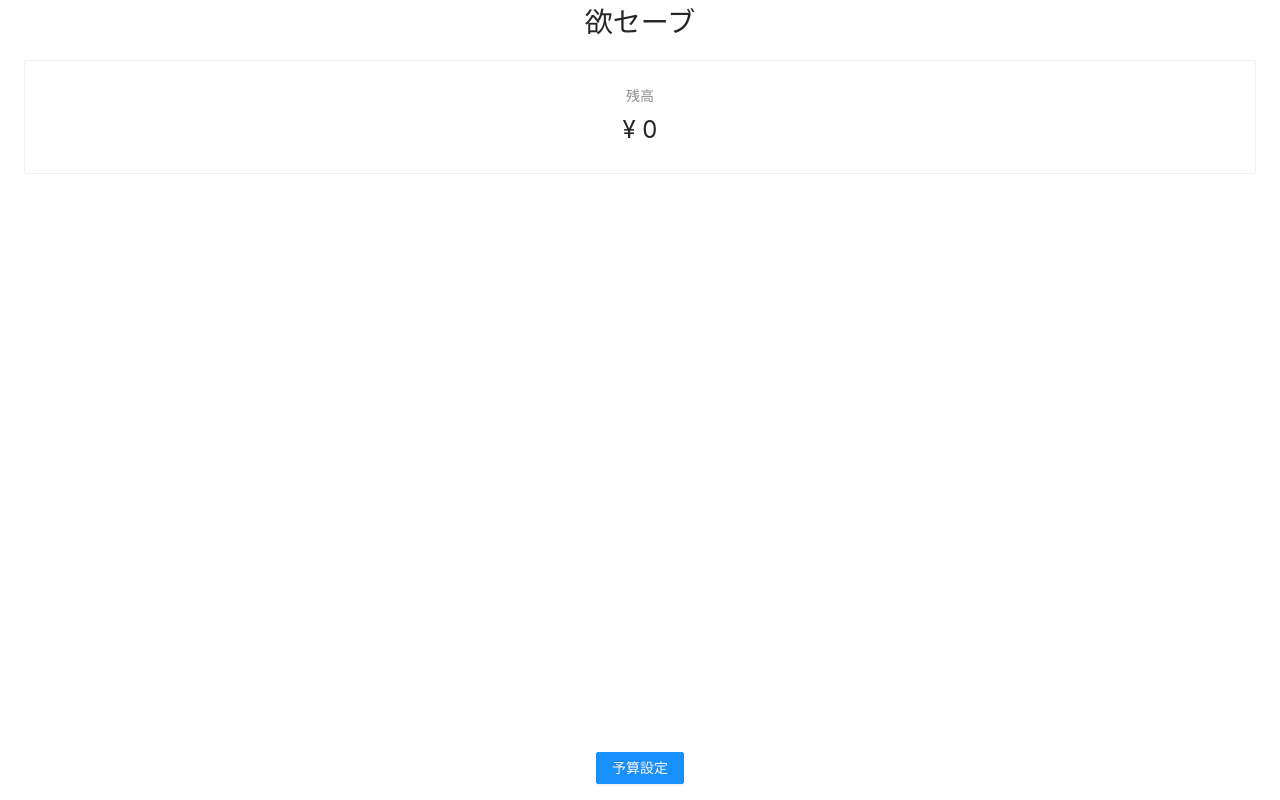
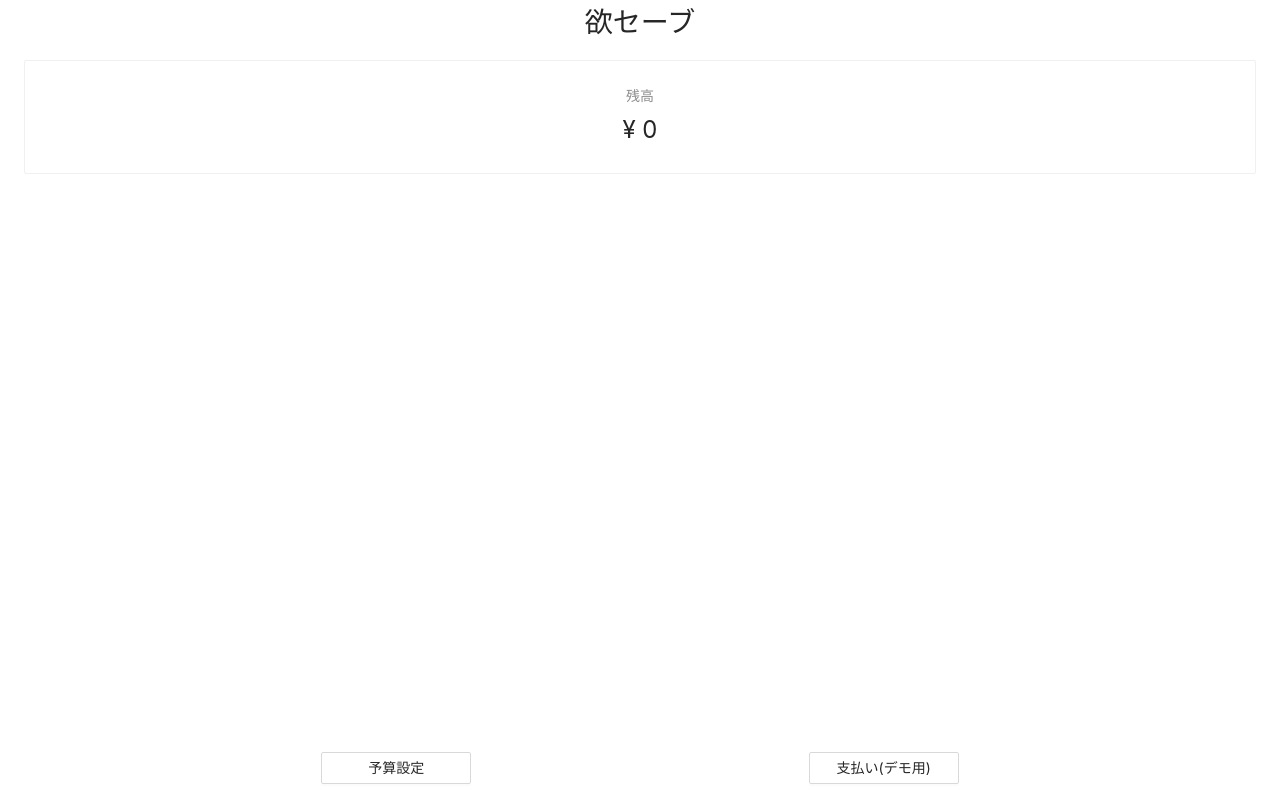
Before and after one commit to kuanyi-ng/yokusave, a React (Create React App) app: page / in a window 1280 px wide. Built offline with nearby package versions, Linux system fonts and the light colour scheme.

Commit message:
add PayForm Component for Demo purpose
- will reduce remainingAmount based on payAmount

```diff
--- a/src/components/AppContent/AppContent.css
+++ b/src/components/AppContent/AppContent.css
@@ -0,0 +1,12 @@
+.menu-bar {
+    position: fixed;
+    bottom: 0px;
+    left: 50%;
+    transform: translateX(-50%);
+    width: 100%;
+
+    display: flex;
+    flex-flow: row nowrap;
+    justify-content: space-evenly;
+    align-items: baseline;
+}
--- a/src/components/AppContent/AppContent.tsx
+++ b/src/components/AppContent/AppContent.tsx
@@ -3,6 +3,7 @@ import React, { useState, useEffect } from 'react';
 import { convertToCash , formatYen } from './convertToCash';
 import { StackedCash } from '../StackedCash';
 import { BudgetForm } from '../BudgetForm';
+import { PayForm } from '../PayForm';
 import { Card, Statistic, Row, Col } from 'antd';
 // Import Types, Interfaces
 import { Cash, Budget, RemainingAmount } from '../types';
@@ -57,9 +58,12 @@ const AppContent: React.FC = () => {
                     );
                 })
             }
-            <BudgetForm
-            handleFinish={ updateBudget }
-            />
+            <div className="menu-bar">
+                <BudgetForm
+                handleFinish={ updateBudget }
+                />
+                <PayForm />
+            </div>
         </>
     );
 }
--- a/src/components/BudgetForm/BudgetForm.tsx
+++ b/src/components/BudgetForm/BudgetForm.tsx
@@ -21,10 +21,12 @@ const BudgetForm: React.FC<BudgetFormProps> = ({ handleFinish }) => {
 
     return (
         <>
-        <div className="menu-bar">
         <Row justify="center" style={{ margin: 16 }}>
             <Col span={24}>
-                    <Button type="primary" onClick={() => setShowSettings(true)}>
+                <Button
+                type="default"
+                style={{ width: 150 }}
+                onClick={() => setShowSettings(true)}>
                     予算設定
                 </Button>
             </Col>
@@ -86,7 +88,6 @@ const BudgetForm: React.FC<BudgetFormProps> = ({ handleFinish }) => {
                 </Form>
             </Row>
         </Modal>
-        </div>
         </>
     );
 }
--- /dev/null
+++ b/src/components/PayForm/PayForm.tsx
@@ -0,0 +1,73 @@
+import React, { useState } from 'react';
+import { Row, Col, Button, Modal, Form, InputNumber } from 'antd';
+// Import CSS
+import 'antd/dist/antd.css';
+
+const PayForm: React.FC = () => {
+    const [showPay, setShowPay] = useState<boolean>(false);
+
+    const payAmountInputProps = {
+        style: {
+            width: 300
+        }
+    };
+
+    return (
+        <>
+        <Row justify="center" style={{ margin: 16 }}>
+            <Col span={24}>
+                <Button
+                type="default"
+                style={{ width: 150 }}
+                onClick={() => setShowPay(true)}>
+                    支払い(デモ用)
+                </Button>
+            </Col>
+        </Row>
+        <Modal
+        title="支払い"
+        centered={true}
+        visible={showPay}
+        footer={null}
+        onCancel={() => setShowPay(false)}
+        >
+            <Row justify="center">
+                <Form
+                layout="vertical"
+                labelCol={{ span: 4 }}
+                wrapperCol={{ span: 20 }}
+                name="pay"
+                size="large"
+                hideRequiredMark={true}
+                initialValues={{ monthlyBudget: 0, weeklyBudget: 0, dailyBudget: 0 }}
+                onFinish={(value) => {
+                    // handleFinish(budget as Budget);
+                    console.log(value);
+                    setShowPay(false);
+                }}
+                onFinishFailed={(val) => {
+                    console.log("Cancelled", val);
+                    setShowPay(false);
+                }}
+                >
+                <Form.Item
+                    label="支払金額"
+                    name="payAmount"
+                    rules={[{ required: true, message: '支払う金額を入力してください' }]}
+                >
+                    <InputNumber formatter={value => `¥ ${value}`} {...payAmountInputProps} />
+                </Form.Item>
+
+                <Form.Item wrapperCol={{ offset: 8, span: 16 }}>
+                    <Button type="primary" htmlType="submit">
+                    支払う
+                    </Button>
+                </Form.Item>
+                </Form>
+            </Row>
+        </Modal>
+        </>
+    );
+}
+
+export default PayForm;
--- /dev/null
+++ b/src/components/PayForm/index.ts
@@ -0,0 +1,5 @@
+import PayForm from './PayForm';
+
+export {
+    PayForm
+}
```
Lines whose indentation alone changed are shown as unchanged.
